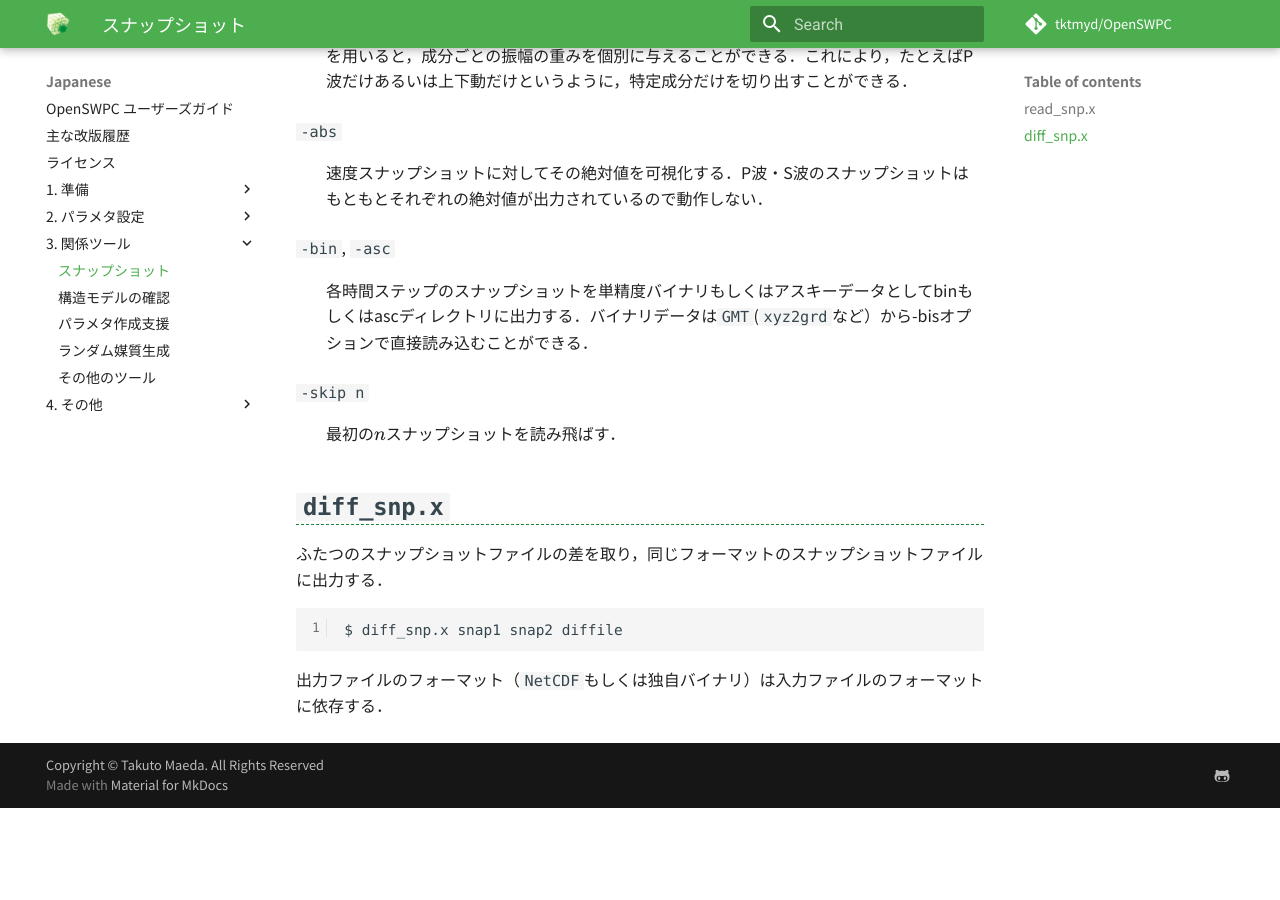
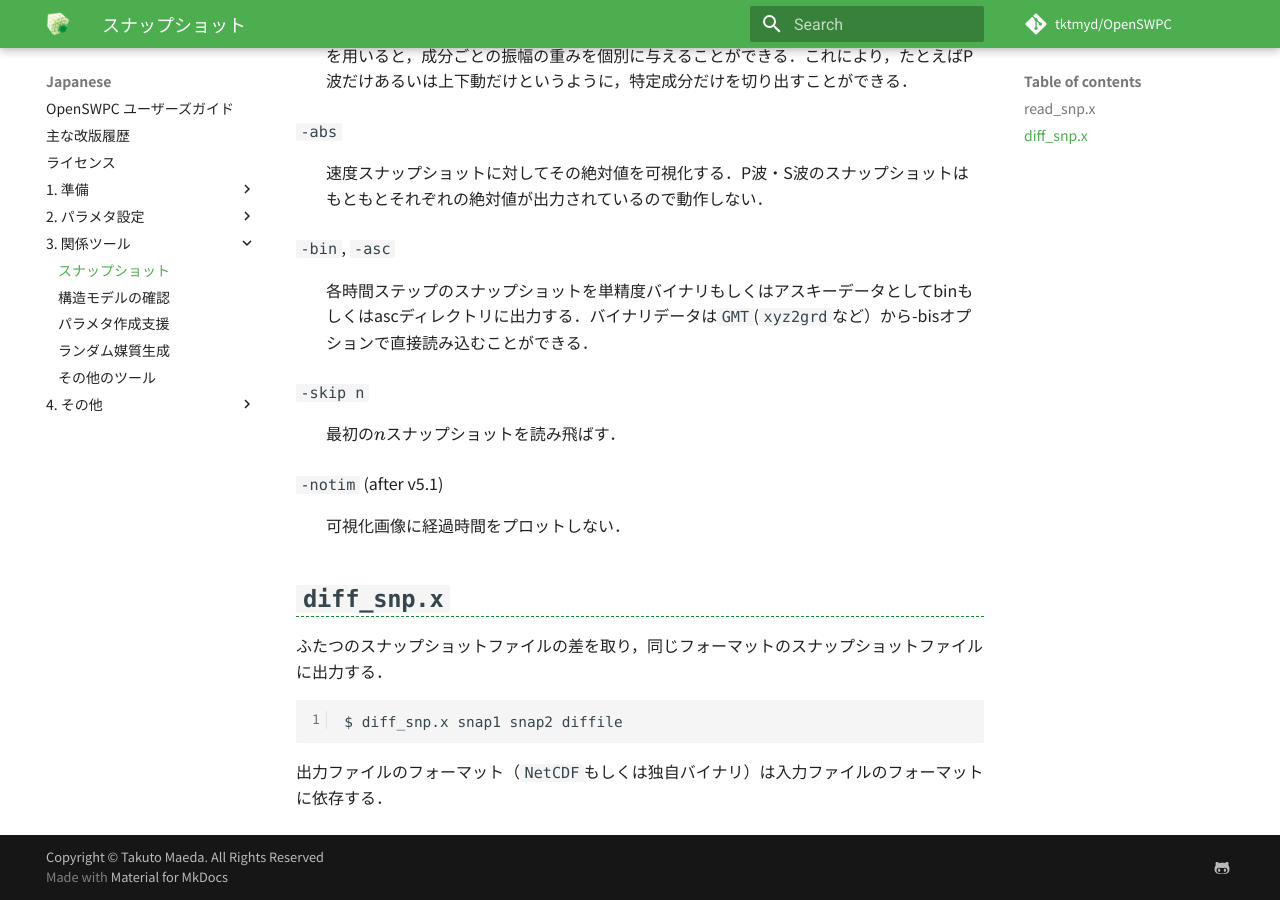
Before and after one commit to OpenSWPC/OpenSWPC, an MkDocs documentation site: the page built from doc/md/Japanese/3._関係ツール/0301_snapshot.md, in a window 1280 px wide and 900 px high, scrolled down 1519 px. Built offline with MkDocs 1.6.1 and Material for MkDocs 9.7.7, drawn with Linux system fonts in a browser that asks for light colours; some web fonts are replaced; formulas are drawn with MathJax 3; comment, search, counter and statistics services are not loaded; before the commit the page ends 2327 px from its top, so only the background shows below that.

Commit message:
-notim option for read_snp.x

```diff
--- a/doc/md/Japanese/3._関係ツール/0301_snapshot.md
+++ b/doc/md/Japanese/3._関係ツール/0301_snapshot.md
@@ -60,6 +60,9 @@ read_snp.x -i snapshotfile [-h] [-ppm|-bmp] [-pall]
   `-skip n`
   : 最初の$n$スナップショットを読み飛ばす．
 
+  `-notim` (after v5.1)
+  : 可視化画像に経過時間をプロットしない．
+
 
 ## `diff_snp.x`
 
```
Also changed, not shown: doc/md/English/3._Related_Tools/0301_snapshot.md (+4 -0 lines).
